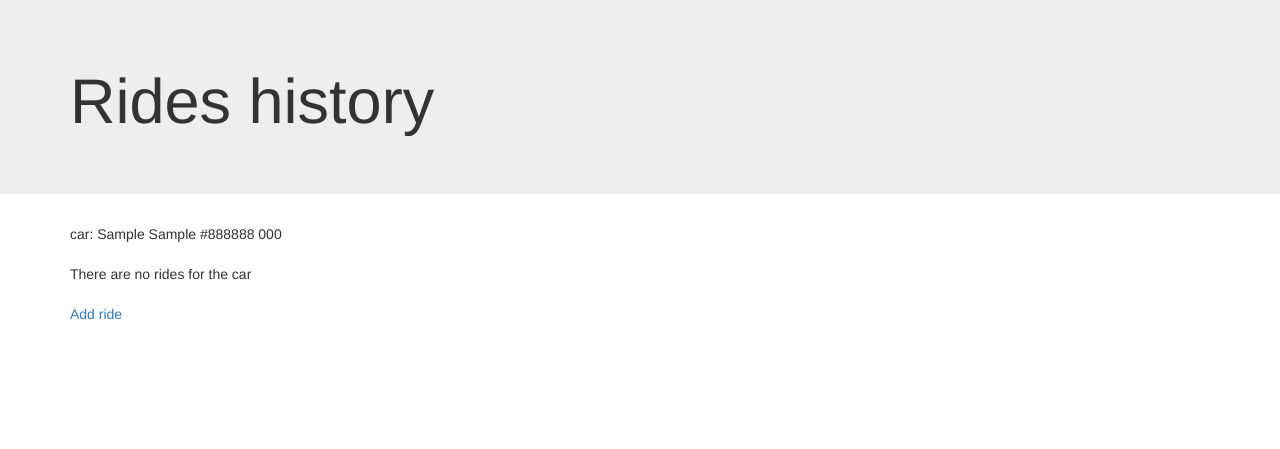
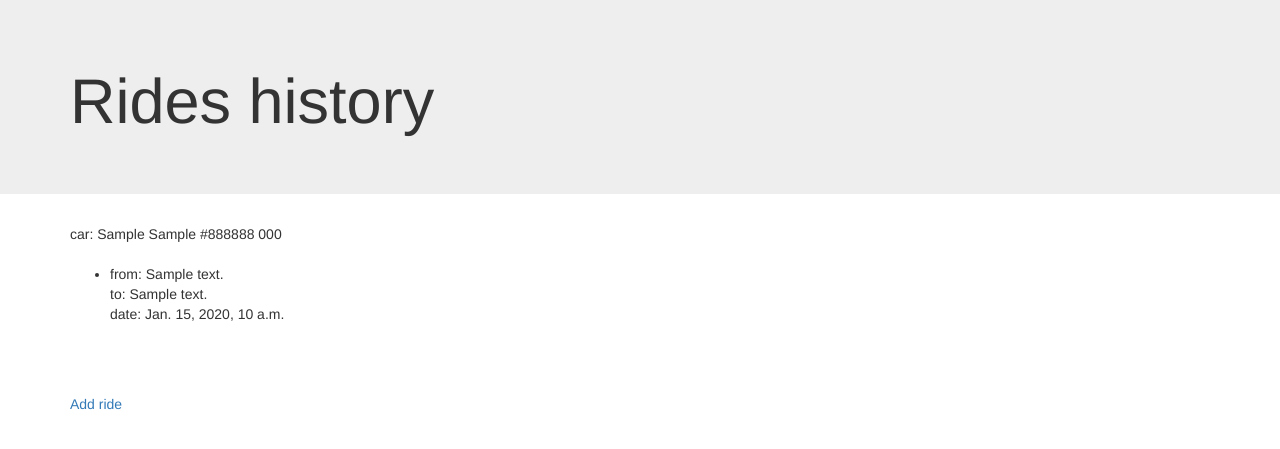
Before and after one commit to IlyaSergeev/taxi_service, a Django app: page /cars/1/rides/ in a window 1280 px wide. Shown: the part 71-520 px from the top of the page. Run offline with Django 3.2, Linux system fonts and the light colour scheme; tables that the repository leaves empty hold one stand-in row (values such as "Sample post"); parts of the project's set-up code (start-up, migrations or seed data) failed here and were passed over; some libraries are stand-ins or nearby versions.

Commit message:
add 'delete' and 'edit functions to ride

```diff
--- a/TaxiService/templates/ride/rides.html
+++ b/TaxiService/templates/ride/rides.html
@@ -9,21 +9,19 @@
     {{ car.reg_number }}
     <br/>
     <br/>
-    {% if cars_list %}
+    {% if rides %}
         <ul>
-            {% for ride in ride_list %}
+            {% for ride in rides %}
                 <li>
-                    car: CAR INFO NOT IMPLEMENT
+                    from: {{ ride.fromAddress }}
                     <br/>
-                    from: FROM ADRESS
+                    to: {{ ride.toAddress }}
                     <br/>
-                    to: TO ADDRESS
-                    <br/>
-                    date: RIDE DATE
+                    date: {{ ride.date }}
                     <br/>
                     {% if user|has_group:"Dispatchers" %}
-                        <a href="{% url 'ride_edit' car.id %}">Edit</a>
-                        <a href="{% url 'ride_delete' car.id %}">Delete</a>
+                        <a href="{% url 'ride_edit' ride.id %}">Edit</a>
+                        <a href="{% url 'ride_delete' ride.id %}">Delete</a>
                     {% endif %}
                 </li>
                 <br/>
--- a/TaxiService/urls.py
+++ b/TaxiService/urls.py
@@ -24,6 +24,7 @@ urlpatterns = patterns('',
     url(r'^cars/my/$', car_views.my, name='my_car'),
 
     url(r'^rides/(?P<ride_id>\d+)/edit/$', ride_views.edit, name='ride_edit'),
+    url(r'^rides/(?P<ride_id>\d+)/delete/$', ride_views.delete, name='ride_delete'),
 
     url(r'^accounts/drivers/$', driver_views.drivers, name='drivers'),
     url(r'^drivers/(?P<user_id>\d+)/edit$', driver_views.edit, name='driver_edit'),
--- a/TaxiService/views/ride_views.py
+++ b/TaxiService/views/ride_views.py
@@ -1,21 +1,38 @@
 __author__ = 'hensh'
 
 from django.shortcuts import render_to_response
-from TaxiService.required_group_test import group_required
 from django.template import RequestContext
-from TaxiService.models import Car
-from django.http import HttpResponseRedirect, Http404
-from datetime import datetime
+from TaxiService.models import Car, Ride
+from django.http import Http404
+from dateutil import parser
+from django.shortcuts import redirect
 
 def edit(request, ride_id):
     return render_to_response('ride/edit.html', RequestContext(request))
 
 def create(request, car_id):
+    try:
+        car = Car.objects.get(id = car_id)
+    except:
+        return Http404
+
+    if request.POST:
+        address_from = request.POST.get('address_from')
+        address_to = request.POST.get('address_to')
+        date = parser.parse(request.POST.get('date'))
+        ride = Ride(
+            fromAddress = address_from,
+            toAddress = address_to,
+            date = date,
+            car = car
+        )
+        ride.save()
+        return redirect('car_rides', car_id)
+
     context = RequestContext(
         request,
         {
-            'datetime' : datetime.now(),
-            'car_id' : car_id
+            'car' : car
         },
     )
     return render_to_response('ride/create.html', context)
@@ -26,10 +43,22 @@ def all_for_car(request, car_id):
     except Car.DoesNotExist:
         return Http404
 
+    rides = Ride.objects.filter(car = car).order_by('date')
     context = RequestContext(
         request,
         {
+            'rides' : rides,
             'car' : car,
-        }
+        },
     )
     return render_to_response('ride/rides.html', context)
+
+def delete(request, ride_id):
+    try:
+        ride = Ride.objects.get(id=ride_id)
+    except Ride.DoesNotExist:
+        return Http404
+
+    ride.delete()
+
+    return redirect('car_rides', ride.car.id)
```
Also changed, not shown: TaxiService/templates/ride/create.html (+6 -3 lines).
